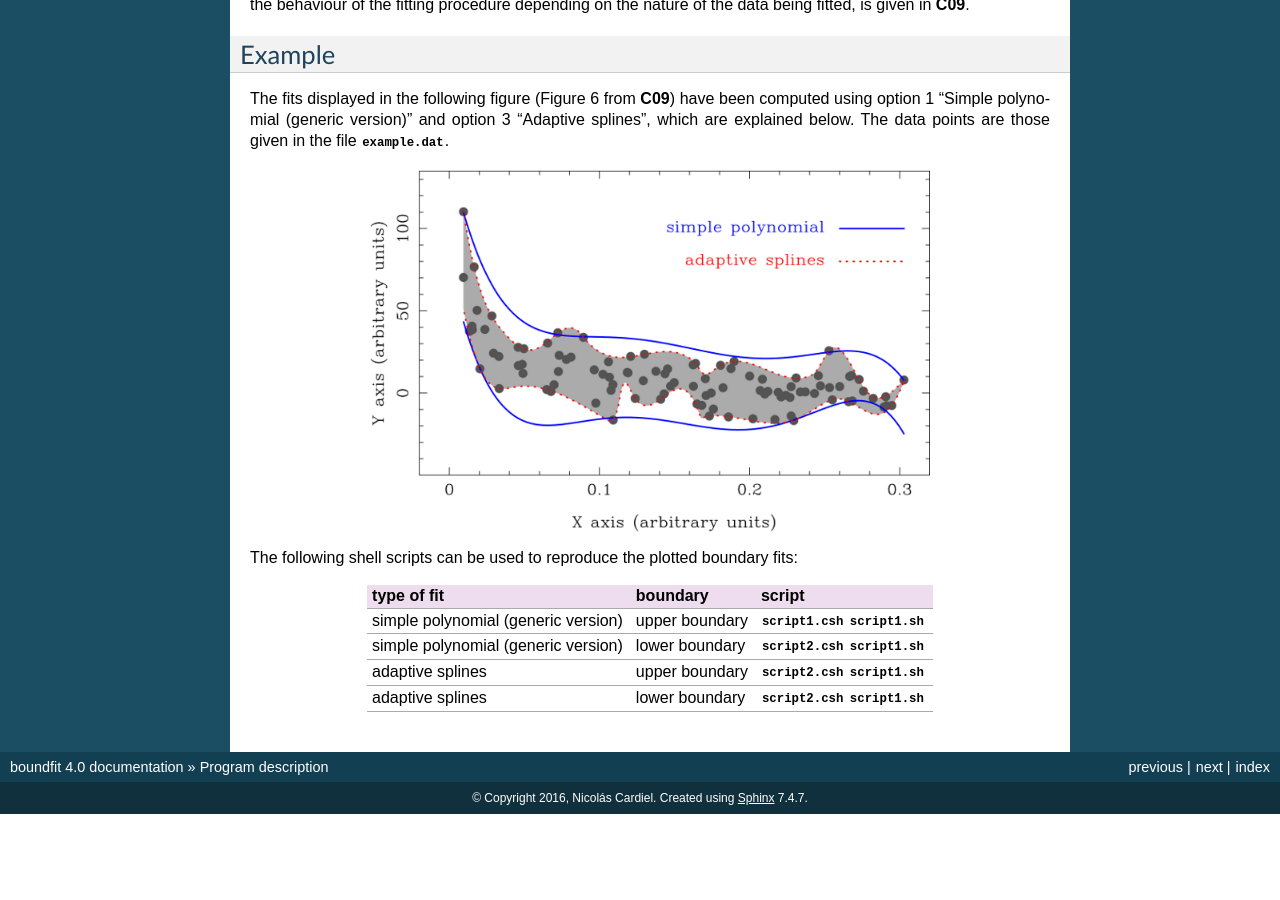
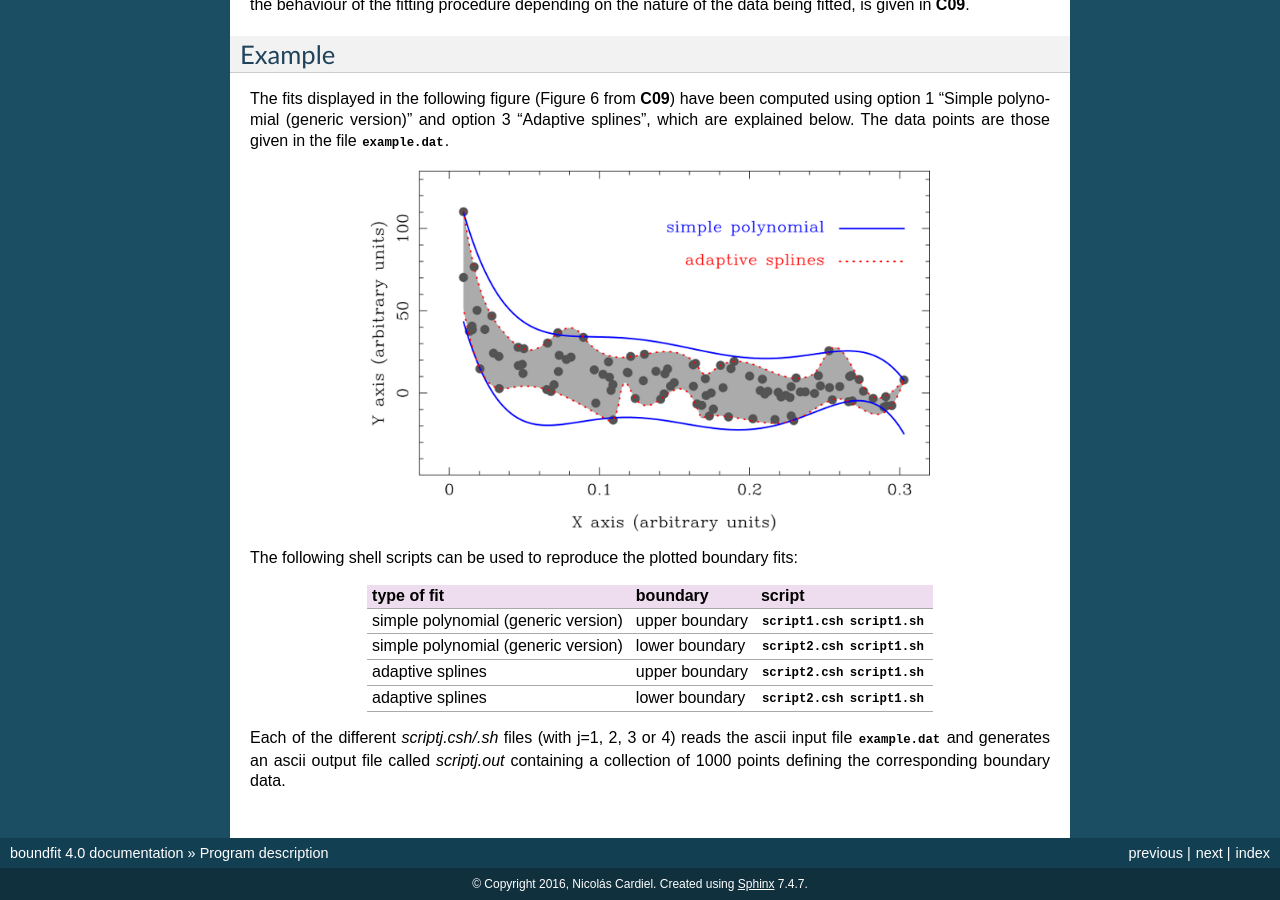
Before and after one commit to nicocardiel/boundfit, a Sphinx documentation site: the page built from docs/program_description.rst, in a window 1280 px wide and 900 px high, scrolled down 1301 px. Built offline with Sphinx 7.4.7, drawn with Linux system fonts in a browser that asks for light colours; formulas are drawn with MathJax 3; before the commit the page ends 2115 px from its top, so only the background shows below that.

Commit message:
Complete initial program_description.rst

```diff
--- a/docs/program_description.rst
+++ b/docs/program_description.rst
@@ -126,3 +126,5 @@ adaptive splines                     upper boundary  :download:`script2.csh<scri
 adaptive splines                     lower boundary  :download:`script2.csh<scripts/script4.csh>`
                                                      :download:`script1.sh<scripts/script4.sh>`
 ===================================  ==============  ============================================
+
+Each of the different *scriptj.csh/.sh* files (with j=1, 2, 3 or 4) reads the ascii input file :download:`example.dat<data/example.dat>` and generates an ascii output file called *scriptj.out* containing a collection of 1000 points defining the corresponding boundary data.
```
